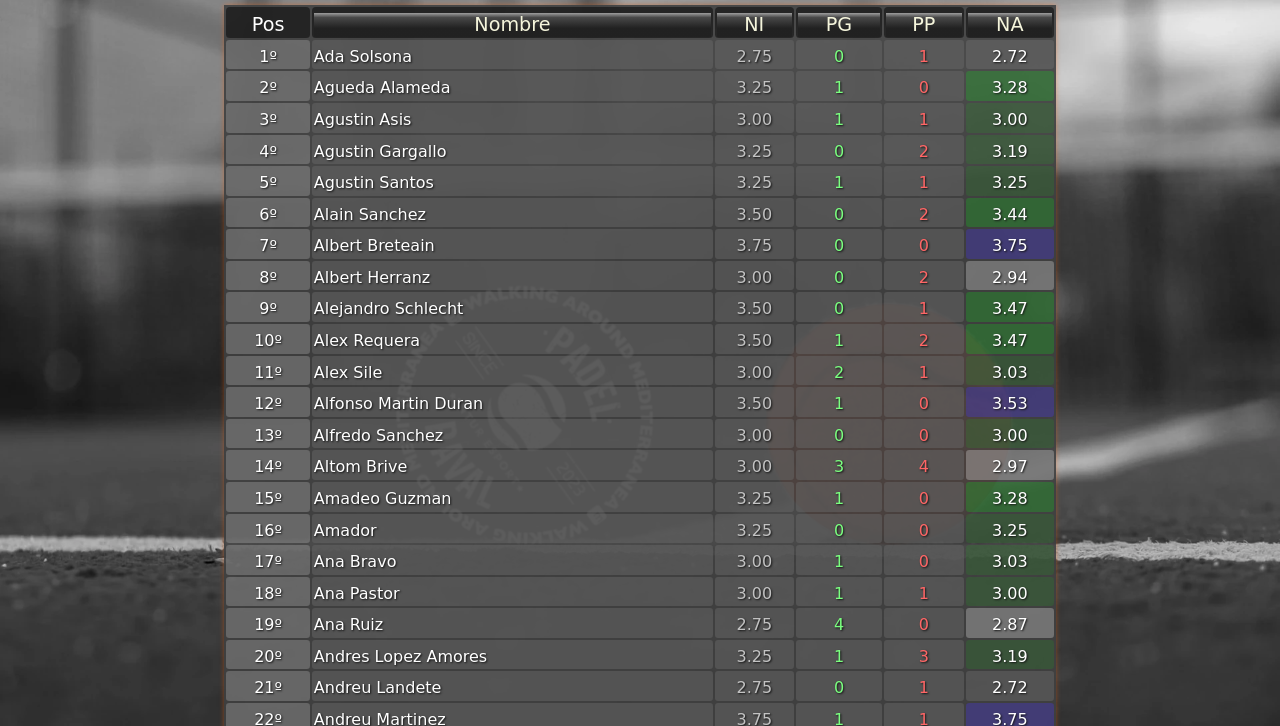
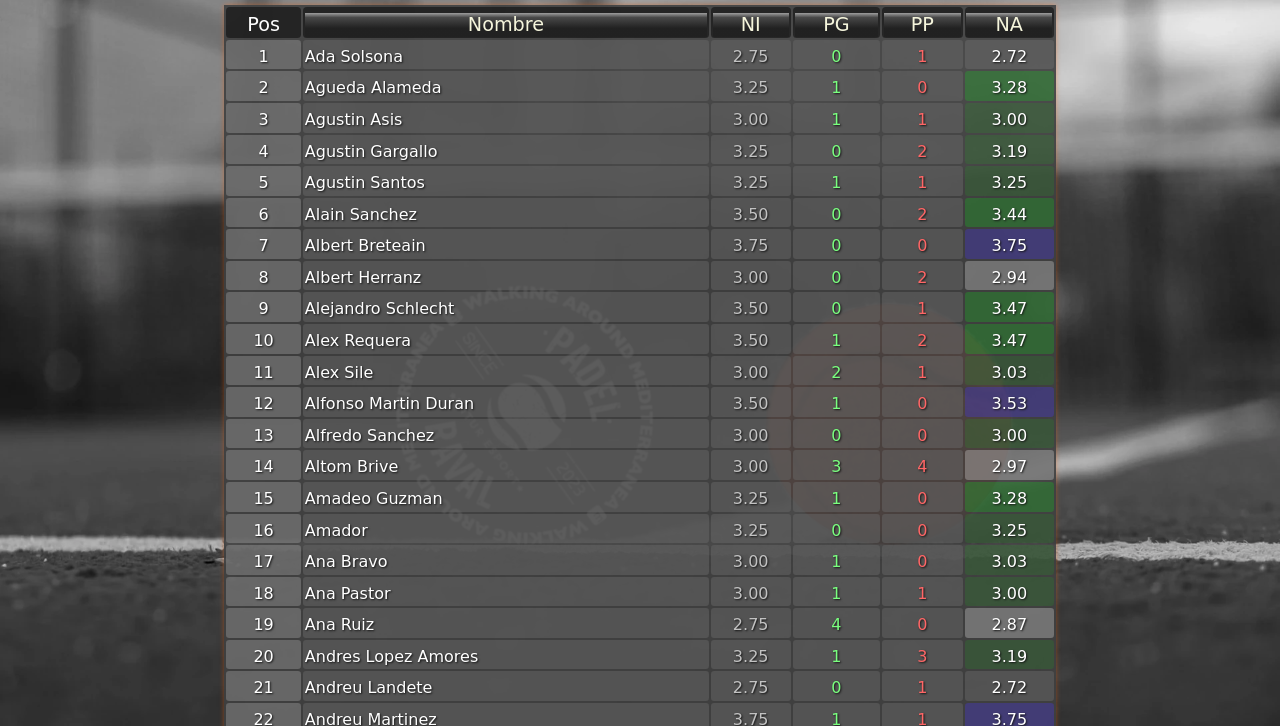
Before and after one commit to ikerodeg/padelRank, a plain HTML site: page public/html/clasificacion.html in a window 1280 px wide. Shown: the part 74-800 px from the top of the page. Drawn offline with Linux system fonts and the light colour scheme; a web font is replaced by a local one.

Commit message:
Update clasifica.css

```diff
--- a/public/css/clasifica.css
+++ b/public/css/clasifica.css
@@ -125,11 +125,6 @@ footer p {
   background-color: hsla(0, 0%, 69%, 0.35);
   inline-size: fit-content;
 }
-.tabla-jugadores td:first-child::after{
-  position: relative;
-  content: 'º';
-}
-
 
 .tabla-jugadores td:nth-child(4) {
   color: hsl(122, 100%, 74%);
```
